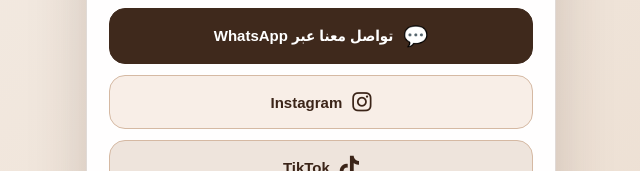
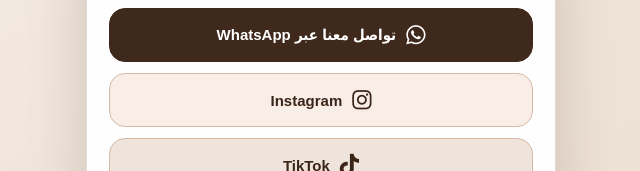
Before and after one commit to ilmbila-hodod/parfum-salma, a plain HTML site: page index.html in a window 1280 px wide. Shown: the part 629-800 px from the top of the page, 319-959 px from the left. Drawn offline with Linux system fonts and the light colour scheme; a script that the page names is missing.

Commit message:
Modify social icons and add WhatsApp integration
Updated social media icons and added WhatsApp support.

```diff
--- a/index.html
+++ b/index.html
@@ -203,17 +203,17 @@
       font-size: 20px;
     }
 
-    /* أيقونات مواقع التواصل */
     .social-icon {
       font-size: 22px;
     }
 
-    .instagram .social-icon {
+    .instagram .social-icon,
+    .tiktok .social-icon {
       color: #3b2418;
     }
 
-    .tiktok .social-icon {
-      color: #3b2418;
+    .whatsapp .social-icon {
+      color: #ffffff;
     }
 
     .qr-section {
@@ -365,7 +365,7 @@
            target="_blank"
            rel="noopener">
 
-          <span class="icon">💬</span>
+          <i class="fa-brands fa-whatsapp social-icon"></i>
 
           <span data-ar="تواصل معنا عبر WhatsApp"
                 data-fr="Contactez-nous sur WhatsApp"
```
